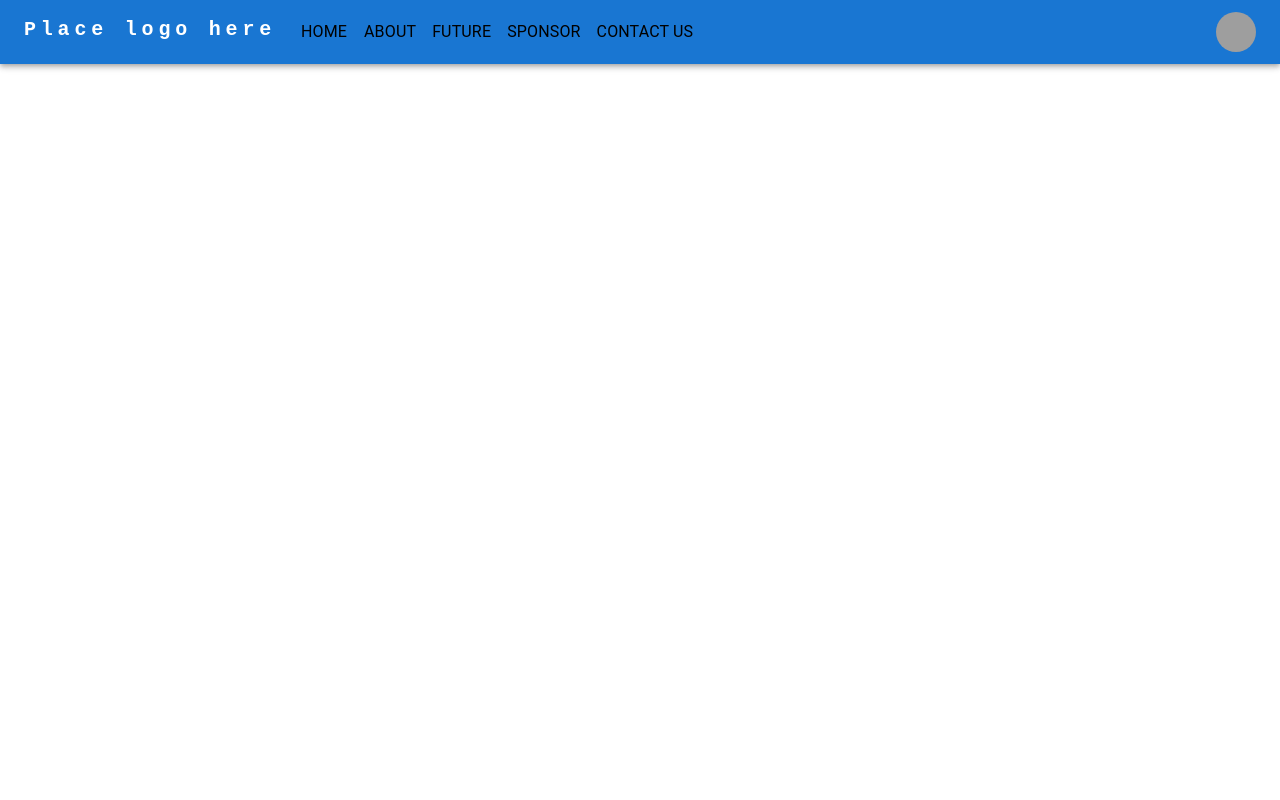
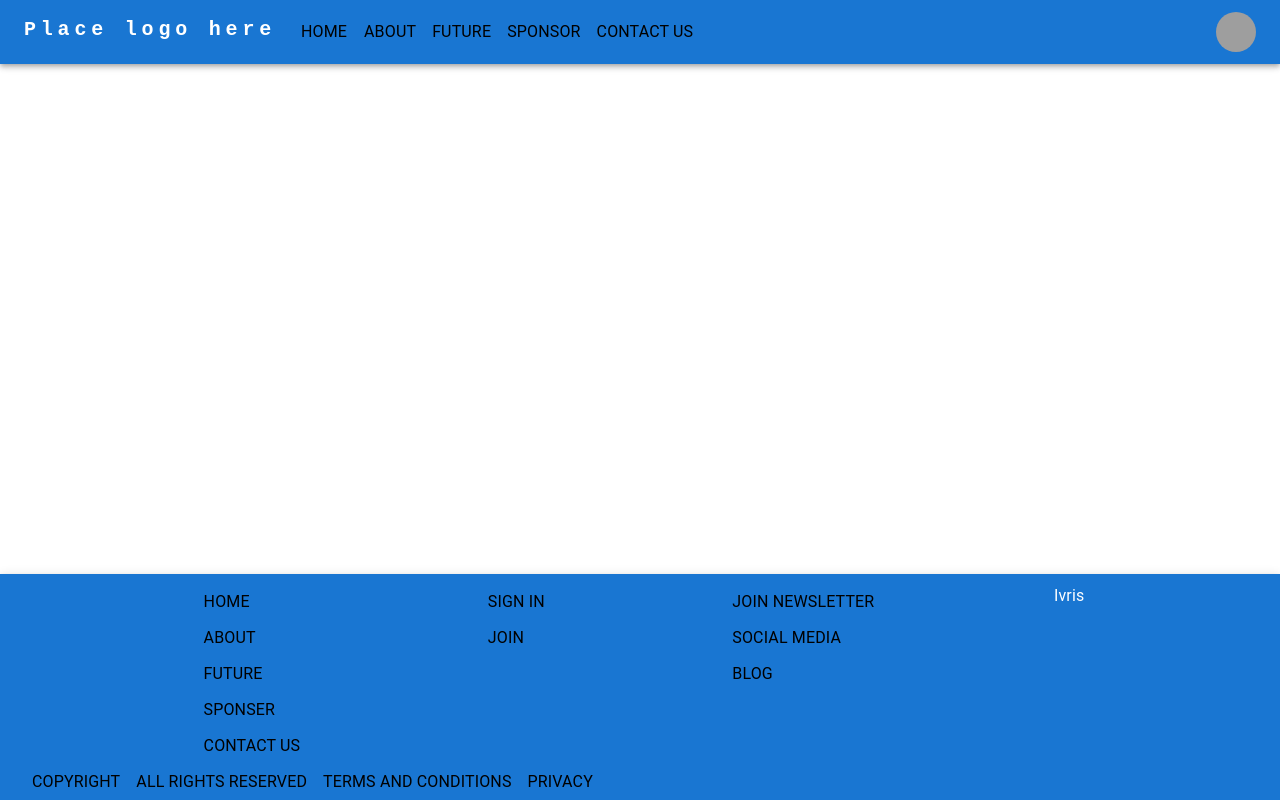
Before and after one commit to MFYLM/ivris-client, a React (Create React App) app: page /streaming in a window 1280 px wide. Built offline with nearby package versions, Linux system fonts and the light colour scheme; grey boxes are pictures that could not be loaded; what pixel-streaming would draw is missing.

Commit message:
Finished header

```diff
--- a/src/App.tsx
+++ b/src/App.tsx
@@ -4,6 +4,7 @@ import { Router, Route, Routes } from 'react-router-dom';
 import StreamPage from './pages/StreamPage/StreamPage';
 import AppHeader from './components/Header/AppHeader';
 import MainPage from './pages/MainPage/MainPage';
+import AppFooter from './components/Footer/AppFooter';
 
 
 function App() {
@@ -14,6 +15,7 @@ function App() {
         <Route path='/' element={<MainPage />} />
         <Route path='/streaming' element={<StreamPage />} />
       </Routes>
+      <AppFooter />
     </div>
   );
 }
--- /dev/null
+++ b/src/components/Footer/AppFooter.tsx
@@ -0,0 +1,90 @@
+import { Box, AppBar, Button, Container, ButtonProps, Toolbar, Typography, IconButton, MenuItem, Menu, Tooltip, Avatar } from "@mui/material";
+import { styled } from '@mui/material/styles';
+import { useState } from "react";
+import { useNavigate } from "react-router-dom";
+import { modifiedText } from "../../utils/textHelper";
+
+
+const AppFooter = () => {
+    const navigate = useNavigate();
+
+    const help = ['Home', 'About', 'Future', 'Sponser', 'Contact Us']
+    const account = ['Sign In', 'Join']
+    const pages = ['Join Newsletter', 'Social Media', 'Blog']
+    const legalInfo = ['Copyright', 'All Rights Reserved', 'Terms and Conditions', 'Privacy']
+    return (
+        <AppBar sx={{position: "absolute", bottom: 0, top: 'auto'}}>
+            <Container maxWidth="xl" sx={{marginLeft: "0px", marginRight: "0px", minWidth: "100%", "marginTop": "10px"}}>
+                <Box sx={{
+                    display: "flex",
+                    justifyContent: 'space-evenly'
+                }}>
+                    <Box sx={{
+                        justifyContent: "flex-start",
+                        flexDirection: "column",
+                        display: "flex"
+                    }}>
+                        {help.map((page) => (
+                            <Button key={page} sx={{ color: "black", justifyContent: "flex-start"}}>
+                                <Typography>{page}</Typography>
+                            </Button>
+                        ))}
+                    </Box>
+                    <Box sx={{
+                        justifyContent: "flex-start",
+                        flexDirection: "column",
+                        display: "flex"
+                    }}>
+                        {account.map((page) => (
+                            <Button key={page} sx={{
+                                color: "black",
+                                justifyContent: "flex-start"
+                            }}>
+                                <Typography>{page}</Typography>
+                            </Button>
+                        ))}
+                    </Box>
+                    <Box sx={{
+                        justifyContent: "flex-start",
+                        flexDirection: "column",
+                        display: "flex"
+                    }}>
+                        {pages.map((page) => (
+                            <Button key={page} sx={{
+                                color: "black",
+                                justifyContent: "flex-start"
+                            }}>
+                                <Typography>{page}</Typography>
+                            </Button>
+                        ))}
+                    </Box>
+                    <Box sx={{
+                        justifyContent: "flex-start",
+                        flexDirection: "column",
+                        display: "flex"
+                    }}>
+                        <Typography>Ivris</Typography>
+                    </Box>
+                </Box>
+                <Box sx={{
+                    display: "flex",
+                    flexDirection: "row",
+                    marginLeft: "0px",
+                    marginRight: "0px",
+                    alignItems: "center",
+                }}>
+                    {legalInfo.map((page) => (
+                        <Button key={page} sx={{
+                            color: "black",
+                            justifyContent: "flex-start",
+                        }}>
+                            <Typography>{page}</Typography>
+                        </Button>
+                    ))}
+                </Box>
+            </Container>
+        </AppBar>
+    );
+};
+
+export default AppFooter;
--- a/src/components/Header/AppHeader.tsx
+++ b/src/components/Header/AppHeader.tsx
@@ -36,7 +36,7 @@ const AppHeader = () => {
 
     return (
         <AppBar position="static">
-            <Container maxWidth="xl">
+            <Container maxWidth="xl" sx={{marginLeft: "0px", marginRight: "0px", minWidth: "100%"}}>
                 <Toolbar disableGutters sx={{ justifyContent: "space-between" }}>
                     <Box sx={{ display: "flex", flexDirection: "row", justifyContent: "space-between" }}>
                         <Typography
```
Also changed, not shown: 2 other files (tests, documents, lock files or other folders).
